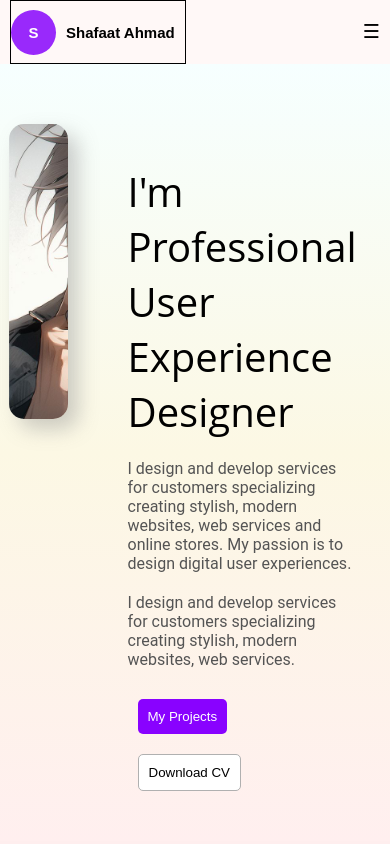
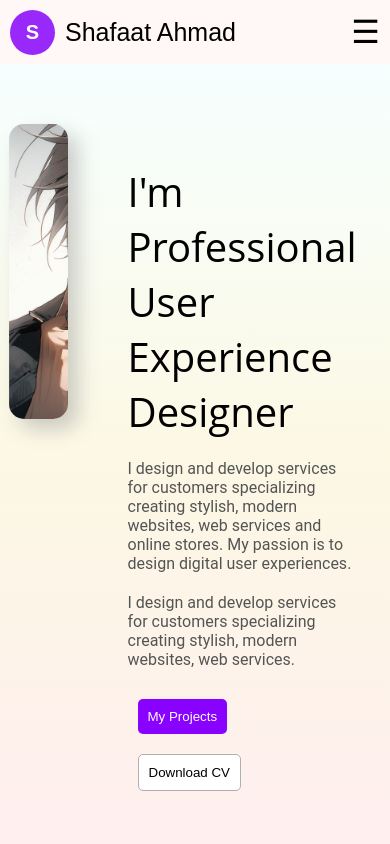
Before and after one commit to shafaatahmad/My-Portfolio-git, an Angular app: page /about in a window 390 px wide. Shown: the top 844 px of the page. Built offline with nearby package versions, Linux system fonts and the light colour scheme.

Commit message:
sdsd
dsdsd

```diff
--- a/src/app/app.scss
+++ b/src/app/app.scss
@@ -80,25 +80,23 @@
 
         .container{
           height: 4rem;
-          padding: 0px 10px;
+          padding: 10px;
 
 
 
        }
        .logo-box{
-        border: 1px solid black;
         height: 100%;
 
         span{
-          font-size: 15px;
-          font-weight: bold;
+          font-size: 25px;
         }
 
        }
        .logo{
         height: 45px;
         width: 45px;
-        font-size: 15px;
+        font-size: 20px;
         border-radius: 50%;
         display: flex;
         justify-content: center;
@@ -111,7 +109,7 @@
         }
         .slider{
           display: block;
-          font-size: 1.2rem;
+          font-size: 2rem;
           text-align: center;
           line-height: 150%;
 
```
